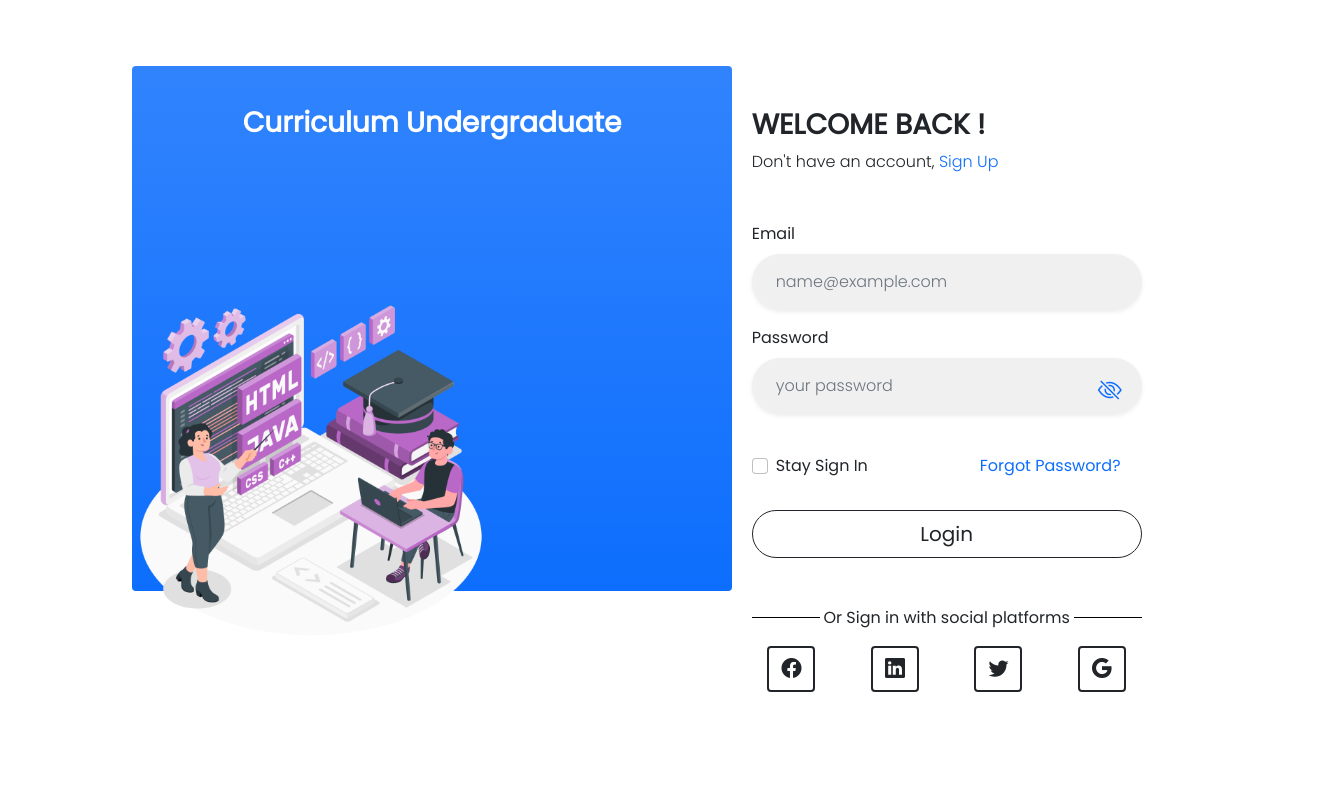
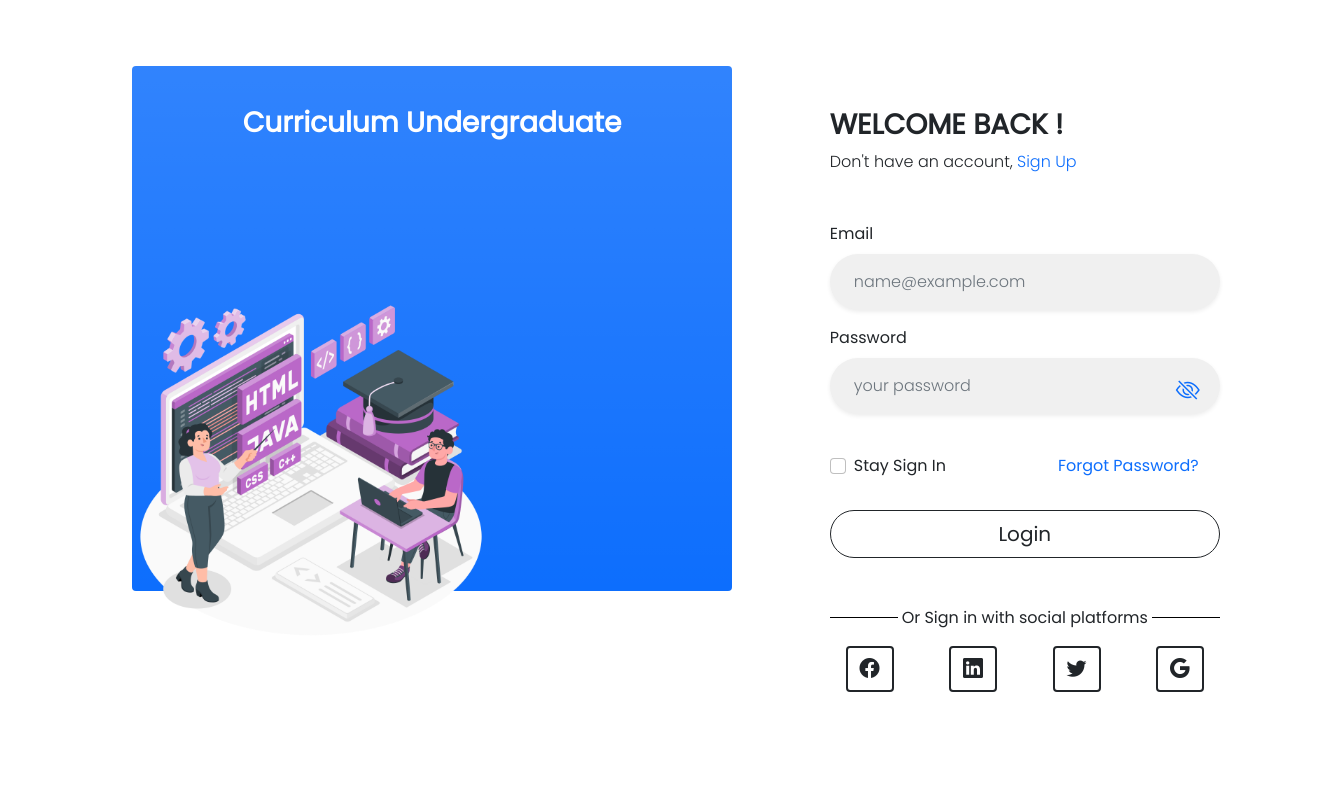
Before and after one commit to curriculum-undergraduate/curriculum-undergraduate.github.io, a PHP site: page /login.html in a window 1320 px wide. Run offline with PHP 8.4, Linux system fonts and the light colour scheme.

Commit message:
margin for form

```diff
--- a/assets/css/style.css
+++ b/assets/css/style.css
@@ -74,7 +74,7 @@ body {
   }
 
   .form-auth-login {
-    margin-left: 48%;
+    margin-left: 55%;
   }
 
   .form-auth-register {
```
